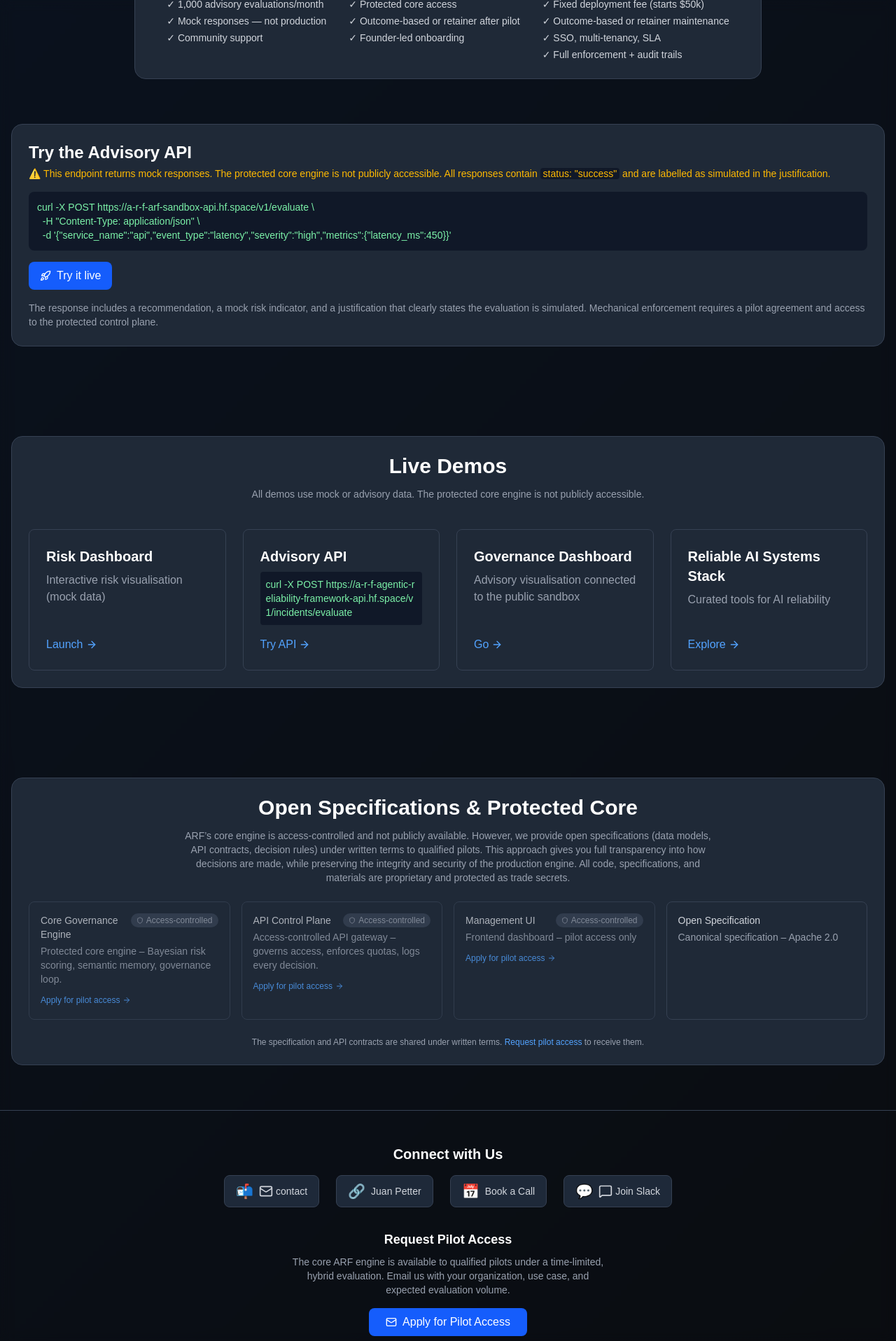
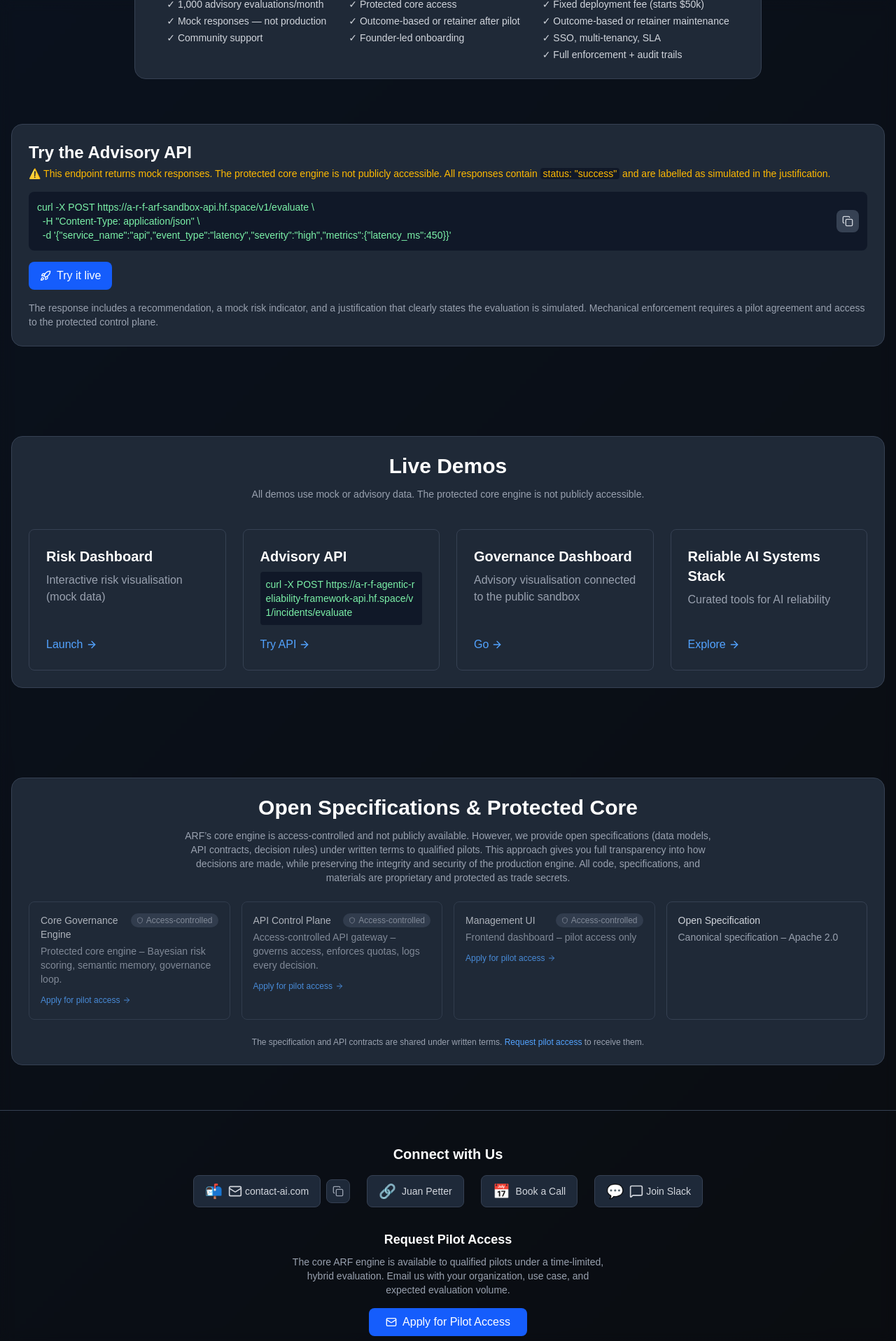
Before and after one commit to arf-foundation/arf-frontend, a Next.js app: page / in a window 1280 px wide. Shown: the part 2877-4793 px from the top of the page at 70% size. Built offline with nearby package versions, Linux system fonts and the light colour scheme.

Commit message:
Hardening: replace repo names & emails, add rel, CSP, keep all functions

```diff
--- a/app/page.tsx
+++ b/app/page.tsx
@@ -253,7 +253,7 @@ export default function LandingPage() {
     }
   };
 
-  const handleCopyEmail = () => handleCopy('contact', 'email');
+  const handleCopyEmail = () => handleCopy('contact-ai.com', 'email');
   const handleCopyFullSnippet = () => handleCopy(CURL_COMMAND, 'fullSnippet', 'curl command');
   const handleCopySandboxResponse = () => {
     if (sandboxResponse) handleCopy(JSON.stringify(sandboxResponse, null, 2), 'sandboxResponse', 'API response');
@@ -339,7 +339,7 @@ export default function LandingPage() {
           <a
             href="https://github.com/arf-foundation"
             target="_blank"
-
+            rel="noopener noreferrer"
             className="border border-gray-600 text-gray-300 px-6 py-3 rounded-lg font-semibold hover:border-blue-500 hover:text-white transition flex items-center gap-2"
           >
             View Technical Spec <ArrowRight size={18} />
@@ -379,7 +379,7 @@ export default function LandingPage() {
             <a
               href="https://join.slack.com/t/arf-vmt3923/shared_invite/zt-3xnjkuas4-LG9pW2bMz94vGzeeKwAclg"
               target="_blank"
-
+              rel="noopener noreferrer"
               className="text-gray-300 hover:text-white transition"
               onClick={trackSlackClick}
             >
@@ -389,7 +389,7 @@ export default function LandingPage() {
           <a
             href="https://github.com/arf-foundation"
             target="_blank"
-
+            rel="noopener noreferrer"
             className="flex items-center gap-2 text-gray-300 hover:text-white transition"
           >
             GitHub
@@ -572,7 +572,14 @@ export default function LandingPage() {
               <pre className="text-sm font-mono text-green-300 flex-1 overflow-x-auto whitespace-pre-wrap break-all">
                 {CURL_COMMAND}
               </pre>
-
+              <button
+                type="button"
+                onClick={handleCopyFullSnippet}
+                className="p-2 bg-gray-700 rounded-lg hover:bg-gray-600 transition flex-shrink-0"
+                aria-label="Copy full curl command"
+              >
+                {copiedFullSnippet ? <Check className="w-4 h-4 text-green-400" /> : <Copy className="w-4 h-4 text-gray-300" />}
+              </button>
             </div>
 
             <button
@@ -588,7 +595,13 @@ export default function LandingPage() {
               <div className="bg-gray-900 p-4 rounded-lg border border-gray-700">
                 <div className="flex justify-between items-center mb-2">
                   <span className="text-xs font-mono text-gray-400">Live sandbox response (mock)</span>
-
+                  <button
+                    type="button"
+                    onClick={handleCopySandboxResponse}
+                    className="text-xs text-blue-400 hover:underline"
+                  >
+                    {copiedSandboxResponse ? 'Copied!' : 'Copy'}
+                  </button>
                 </div>
                 <pre className="text-xs font-mono text-green-300 overflow-x-auto whitespace-pre-wrap">
                   {JSON.stringify(sandboxResponse, null, 2)}
@@ -664,12 +677,19 @@ export default function LandingPage() {
             <div className="flex flex-wrap justify-center gap-6">
               <div className="flex items-center gap-2">
                 <ContactLink
-                  href="/contact"
+                  href="mailto:contact-ai.com"
                   icon={<Mail className="w-5 h-5" />}
-                  text="contact"
+                  text="contact-ai.com"
                   emoji="📬"
                 />
-
+                <button
+                  type="button"
+                  onClick={handleCopyEmail}
+                  className="p-2 bg-gray-800 rounded-lg border border-gray-700 hover:border-blue-500 hover:shadow-lg hover:shadow-blue-500/20 transition-all duration-300 group"
+                  aria-label="Copy email address"
+                >
+                  {copiedEmail ? <Check className="w-4 h-4 text-green-400" /> : <Copy className="w-4 h-4 text-gray-400 group-hover:text-white" />}
+                </button>
               </div>
               <ContactLink href="https://www.linkedin.com/in/petterjuan/" text="Juan Petter" emoji="🔗" />
               <ContactLink href="https://calendly.com/petter2025us/30min" text="Book a Call" emoji="📅" />
@@ -690,7 +710,7 @@ export default function LandingPage() {
               Email us with your organization, use case, and expected evaluation volume.
             </p>
             <a
-              href="/contact"
+              href="mailto:contact-ai.com?subject=ARF%20Pilot%20Access%20Request"
               className="inline-flex items-center gap-2 px-6 py-2 bg-blue-600 text-white rounded-lg hover:bg-blue-700 transition font-medium"
             >
               <Mail className="w-4 h-4" /> Apply for Pilot Access
@@ -702,10 +722,10 @@ export default function LandingPage() {
             <Link href="/signup" className="hover:text-white transition">Request Access</Link>
             <Link href="/terms" className="hover:text-white transition">Terms of Service</Link>
             <Link href="/privacy" className="hover:text-white transition">Privacy Policy</Link>
-            <a href="https://github.com/arf-foundation" target="_blank" className="hover:text-white transition flex items-center gap-1" rel="noopener noreferrer">GitHub</a>
-            <a href="https://huggingface.co/A-R-F" target="_blank" className="hover:text-white transition flex items-center gap-1" rel="noopener noreferrer">🤗 Hugging Face</a>
-            <a href="https://join.slack.com/t/arf-vmt3923/shared_invite/zt-3xnjkuas4-LG9pW2bMz94vGzeeKwAclg" target="_blank" onClick={trackSlackClick} className="hover:text-white transition flex items-center gap-1" rel="noopener noreferrer"><MessageSquare size={18} /> Slack</a>
-            <a href="https://www.linkedin.com/company/agentic-reliability" target="_blank" className="hover:text-white transition flex items-center gap-1" rel="noopener noreferrer">LinkedIn</a>
+            <a href="https://github.com/arf-foundation" target="_blank" rel="noopener noreferrer" className="hover:text-white transition flex items-center gap-1">GitHub</a>
+            <a href="https://huggingface.co/A-R-F" target="_blank" rel="noopener noreferrer" className="hover:text-white transition flex items-center gap-1">🤗 Hugging Face</a>
+            <a href="https://join.slack.com/t/arf-vmt3923/shared_invite/zt-3xnjkuas4-LG9pW2bMz94vGzeeKwAclg" target="_blank" rel="noopener noreferrer" onClick={trackSlackClick} className="hover:text-white transition flex items-center gap-1"><MessageSquare size={18} /> Slack</a>
+            <a href="https://www.linkedin.com/company/agentic-reliability" target="_blank" rel="noopener noreferrer" className="hover:text-white transition flex items-center gap-1">LinkedIn</a>
           </div>
 
           <p className="text-sm">
@@ -806,7 +826,7 @@ function DemoCard({
       </span>
     </div>
   );
-  if (external) return <a href={link} target="_blank" className="block h-full" rel="noopener noreferrer">{content}</a>;
+  if (external) return <a href={link} target="_blank" rel="noopener noreferrer" className="block h-full">{content}</a>;
   return <Link href={link} className="block h-full">{content}</Link>;
 }
 
@@ -862,7 +882,7 @@ function ContactLink({
     <a
       href={href}
       target="_blank"
-
+      rel="noopener noreferrer"
       onClick={onClick}
       className="group flex items-center gap-2 px-4 py-2 bg-gray-800 rounded-lg border border-gray-700 hover:border-blue-500 hover:shadow-lg hover:shadow-blue-500/20 transition-all duration-300"
     >
--- a/next.config.ts
+++ b/next.config.ts
@@ -1,23 +1,33 @@
 import type { NextConfig } from "next";
 import withPWA from "next-pwa";
 
-const securityHeaders = [
-  { key: "X-Content-Type-Options", value: "nosniff" },
-  { key: "X-Frame-Options", value: "DENY" },
-  { key: "X-XSS-Protection", value: "1; mode=block" },
-  { key: "Referrer-Policy", value: "strict-origin-when-cross-origin" },
-  { key: "Permissions-Policy", value: "camera=(), microphone=(), geolocation=(), interest-cohort=()" },
-];
-
 const nextConfig: NextConfig = {
   productionBrowserSourceMaps: false,
-  compiler: { removeConsole: true },
+  compiler: {
+    removeConsole: true,
+  },
   turbopack: {},
   async rewrites() {
-    return [{ source: '/api/v1/:path*', destination: 'https://A-R-F-ARF-Sandbox-API.hf.space/v1/:path*' }];
+    return [
+      {
+        source: '/api/v1/:path*',
+        destination: 'https://A-R-F-ARF-Sandbox-API.hf.space/v1/:path*',
+      },
+    ];
   },
   async headers() {
-    return [{ source: "/(.*)", headers: securityHeaders }];
+    return [
+      {
+        source: "/(.*)",
+        headers: [
+          { key: "X-Content-Type-Options", value: "nosniff" },
+          { key: "X-Frame-Options", value: "DENY" },
+          { key: "X-XSS-Protection", value: "1; mode=block" },
+          { key: "Referrer-Policy", value: "strict-origin-when-cross-origin" },
+          { key: "Permissions-Policy", value: "camera=(), microphone=(), geolocation=(), interest-cohort=()" },
+        ],
+      },
+    ];
   },
 };
 
@@ -30,6 +40,9 @@ export default withPWA({
   aggressiveFrontEndNavCaching: true,
   reloadOnOnline: true,
   swMinify: true,
-  workboxOptions: { exclude: [/\.map$/, /^manifest.*\.js$/], runtimeCaching: [] },
+  workboxOptions: {
+    exclude: [/\.map$/, /^manifest.*\.js$/],
+    runtimeCaching: [],
+  },
   fallbacks: { document: '/offline' },
 })(nextConfig);
--- a/package.json
+++ b/package.json
@@ -43,6 +43,7 @@
     "next": "^16.2.6",
     "react": "19.2.6",
     "react-dom": "19.2.6",
-    "recharts": "^3.8.1"
+    "recharts": "^3.8.1",
+    "vercel": "^54.9.1"
   }
 }
--- a/proxy.ts
+++ b/proxy.ts
@@ -2,7 +2,9 @@ import { NextResponse } from 'next/server';
 import type { NextRequest } from 'next/server';
 import { v4 as uuidv4 } from 'uuid';
 
-export function proxy(_request: NextRequest) {
+export const runtime = 'edge';
+
+export function proxy(request: NextRequest) {
   const nonce = uuidv4();
   const csp = [
     `default-src 'self'`,
```
Also changed, not shown: 1 other file (tests, documents, lock files or other folders).
